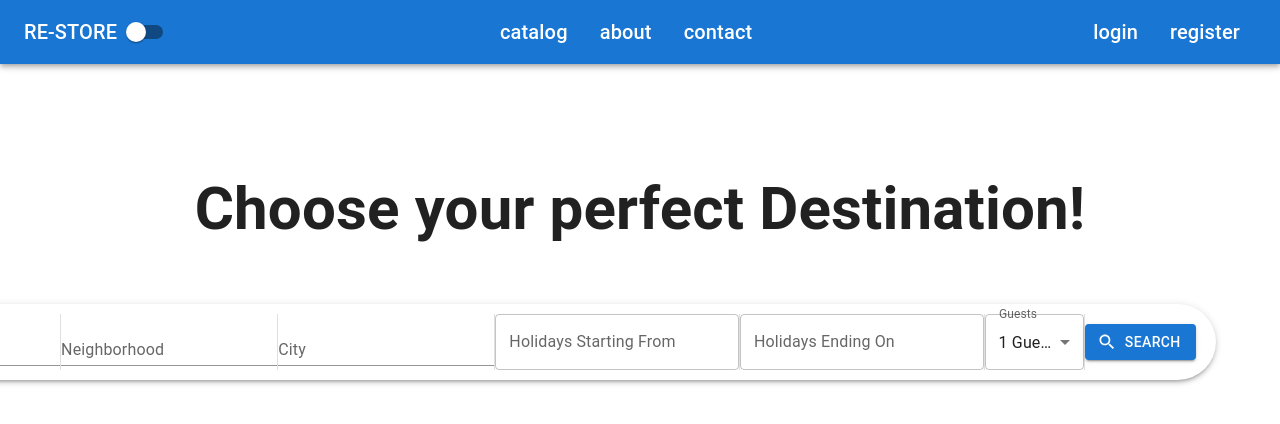
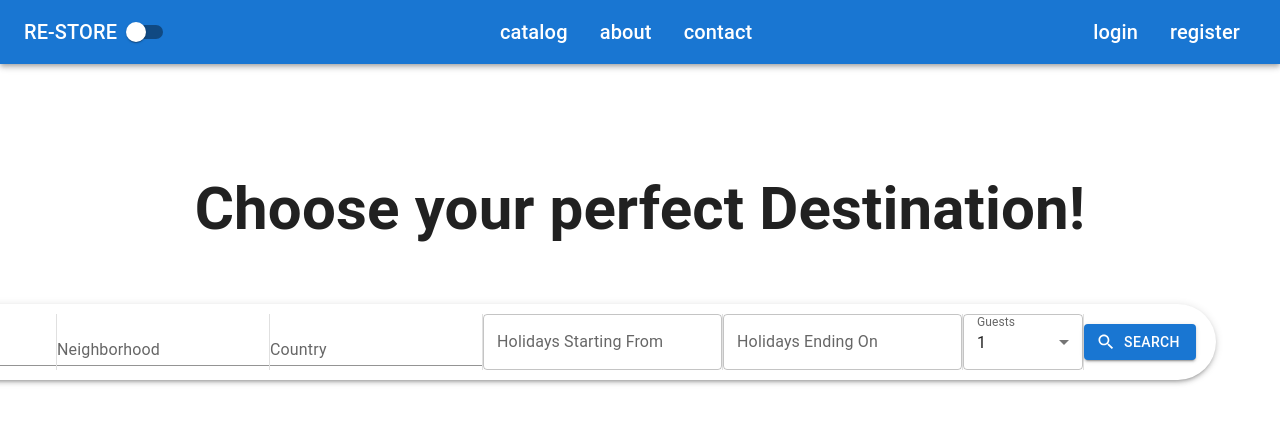
Before and after one commit to gleomak/frontendtedi, a React (Create React App) app: page / in a window 1280 px wide. Shown: the top 424 px of the page. Built offline with nearby package versions, Linux system fonts and the light colour scheme.

Commit message:
Updates2

```diff
--- a/src/app/layout/Header.tsx
+++ b/src/app/layout/Header.tsx
@@ -1,8 +1,10 @@
 import {AppBar, Box, List, ListItem, Switch, Toolbar} from "@mui/material";
 import Typography from "@mui/material/Typography";
 import {NavLink} from "react-router-dom";
-import {useAppSelector} from "../../store/configureStore";
+import {useAppDispatch, useAppSelector} from "../../store/configureStore";
 import SignedInMenu from "./SignedInMenu";
+import {resetResidenceParams, residencesSelectors} from "../../features/catalog/catalogSlice";
+import {useSelector} from "react-redux";
 
 const midLinks= [
     {title:'catalog', path:'/catalog'},
@@ -23,6 +25,9 @@ interface Props{
 
 export default function Header({darkMode,handleThemeChange}: Props){
     const {user} = useAppSelector(state => state.account);
+    const dispatch = useAppDispatch();
+    const {residenceParams} = useAppSelector(state => state.catalog );
+
 
     return(
         <AppBar position='static' sx={{mb:4}}>
@@ -31,6 +36,7 @@ export default function Header({darkMode,handleThemeChange}: Props){
                     <Typography variant = 'h6' component={NavLink}
                                 to='/'
                                 sx={{color:'inherit', textDecoration:'none'}}
+                                onClick={ event => dispatch(resetResidenceParams())}
                     >
                         RE-STORE
                     </Typography>
--- a/src/app/models/residence.ts
+++ b/src/app/models/residence.ts
@@ -19,9 +19,9 @@ export interface Residence {
 }
 
 export interface ResidenceSearch{
-    city?:                  string;
-    country?:               string;
-    neighborhood?:          string;
+    city?:                  string | null;
+    country?:               string | null;
+    neighborhood?:          string | null;
     from?:                  string;
     to?:                    string;
     numOfPeople?:           number;
--- a/src/features/catalog/catalogSlice.ts
+++ b/src/features/catalog/catalogSlice.ts
@@ -50,6 +50,9 @@ function initParams(): ResidenceSearch{
     return{
         // from: null,
         // to:null,
+        city: null,
+        country: null,
+        neighborhood: null,
         pageSize : 3,
         pageNumber : 1
     }
@@ -63,18 +66,22 @@ export const catalogSlice = createSlice({
         residenceParams: initParams()
     }),
     reducers: {
-        setResidenceParamsLoaded: (state, action) => {
+        setResidenceParams: (state, action) => {
             state.residencesLoaded = false;
             state.residenceParams = {...state.residenceParams, ...action.payload};
         },
-        setResidenceParams: (state, action) => {
+        setResidenceParamsNoState: (state, action) => {
             // state.residencesLoaded = false;
             state.residenceParams = {...state.residenceParams, ...action.payload};
+        },
+        setResidencesLoaded:(state) =>{
+            state.residencesLoaded = false;
         },
         setFromDate: (state, action) => {
             state.residenceParams.from = action.payload;
         },
         resetResidenceParams: (state) => {
+            state.residencesLoaded = false;
             state.residenceParams = initParams()
         }
     },
@@ -105,4 +112,4 @@ export const catalogSlice = createSlice({
 
 export const residencesSelectors = residencesAdapter.getSelectors((state: RootState) => state.catalog);
 
-export const {setResidenceParams, resetResidenceParams,setFromDate} = catalogSlice.actions;
+export const {setResidenceParams, resetResidenceParams,setFromDate,setResidencesLoaded} = catalogSlice.actions;
--- a/src/features/home/LocationSearch.tsx
+++ b/src/features/home/LocationSearch.tsx
@@ -11,10 +11,11 @@ import Typography from '@mui/material/Typography';
 import Paper from '@mui/material/Paper';
 import { DatePicker } from "@mui/x-date-pickers";
 import SearchIcon from '@mui/icons-material/Search';
-import {catalogSlice, setFromDate, setResidenceParams} from "../catalog/catalogSlice";
+import {catalogSlice, setFromDate, setResidenceParams, setResidencesLoaded} from "../catalog/catalogSlice";
 import {useAppDispatch, useAppSelector} from "../../store/configureStore";
 import TextField from "@mui/material/TextField";
 import {MenuItem} from "@mui/material";
+import {NavLink} from "react-router-dom";
 
 const LocationSearch = () => {
     const { residenceParams } = useAppSelector(state => state.catalog);
@@ -29,7 +30,7 @@ const LocationSearch = () => {
         for (let i = 1; i <= 10; i++) {
             options.push(
                 <MenuItem key={i} value={i}>
-                    {i} {i === 1 ? 'Guest' : 'Guests'}
+                    {i}
                 </MenuItem>
             );
         }
@@ -66,9 +67,9 @@ const LocationSearch = () => {
 
             {/* Country */}
             <TextField id="standard-basic"
-                       label="City"
+                       label="Country"
                        variant="standard"
-                       onChange={event=>dispatch(setResidenceParams({city : event.target.value}))}
+                       onChange={event=>dispatch(setResidenceParams({country : event.target.value}))}
             />
             {/* From */}
             <Divider orientation="vertical" flexItem />
@@ -82,21 +83,22 @@ const LocationSearch = () => {
             <Divider orientation="vertical" flexItem />
             <DatePicker label="Holidays Ending On"
                 format="DD/MM/YYYY"
-                onChange={(newDate) => dispatch(setResidenceParams({ from: newDate }))}
+                onChange={(newDate) => dispatch(setResidenceParams({ to: newDate }))}
             />
 
             {/* Add guests */}
             <Divider orientation="vertical" flexItem />
-            <FormControl>
-                <InputLabel>Guests</InputLabel>
+            <FormControl sx={{ minWidth: 120 }}>
+                <InputLabel sx={{ marginTop: '8px' }}>Guests</InputLabel>
                 <Select
                     value={guests}
-                    onChange={handleChange}
+                    onChange={event => dispatch(setResidenceParams({numOfPeople : event.target.value}))}
                 >
                     {generateGuestOptions()}
                 </Select>
             </FormControl>
             <Divider orientation="vertical" flexItem />
+            <NavLink to={'/catalog'} >
                 <Button
                     variant="contained"
                     color="primary"
@@ -104,6 +106,7 @@ const LocationSearch = () => {
                 >
                     Search
                 </Button>
+            </NavLink>
         </Paper>
     );
 };
```
Lines whose indentation alone changed are shown as unchanged.
